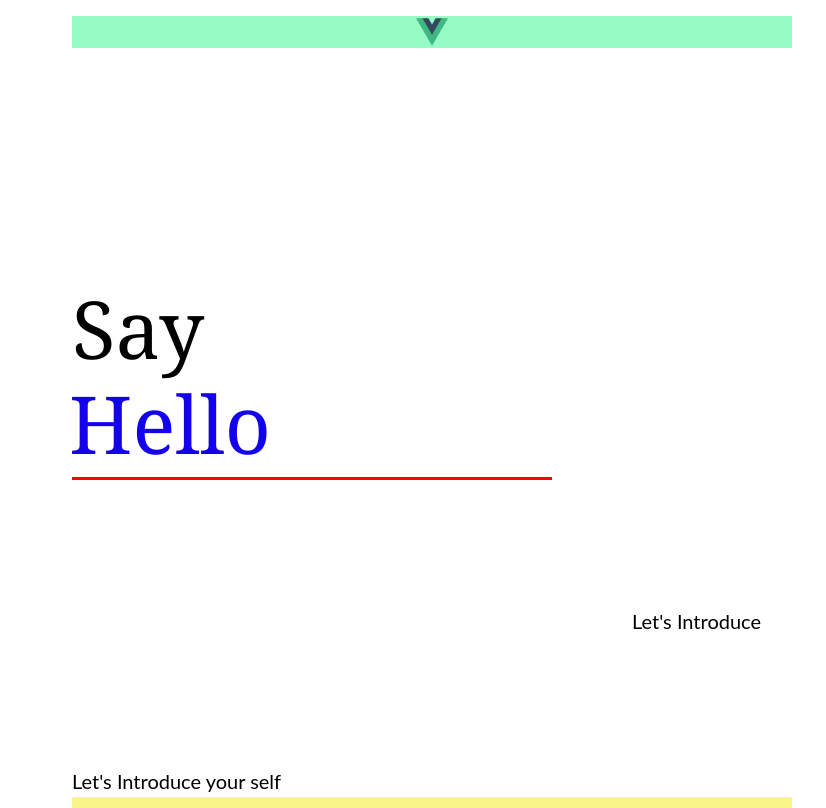
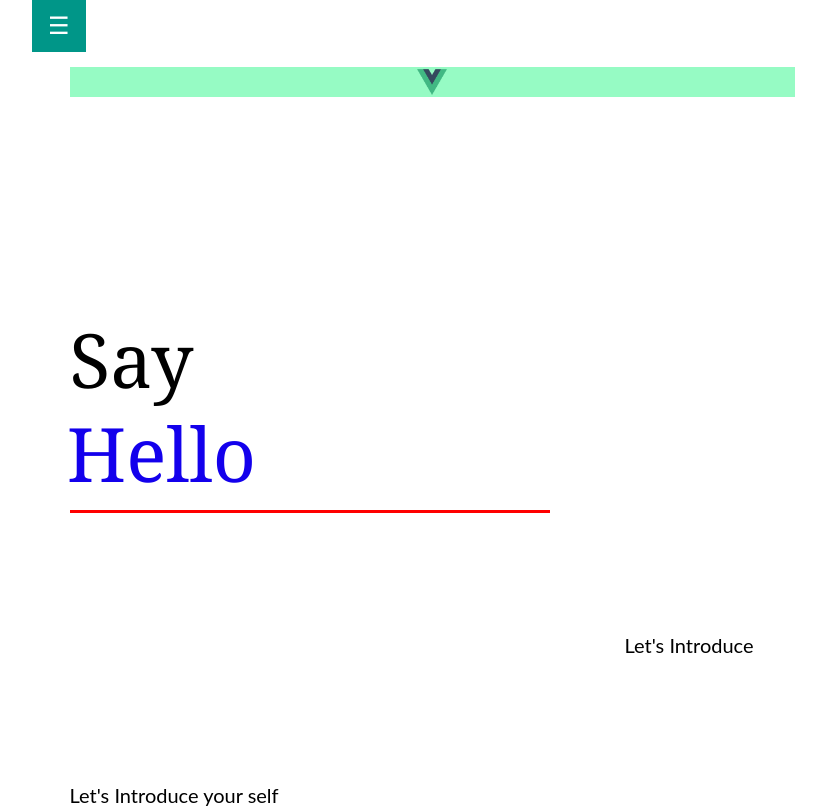
Before and after one commit to t0dd-kr/Intro, a Vue app in the folder frontend/: page /young in a window 1280 px wide. Shown: the top 808 px of the page, without its empty margins (208-1034 px from the left). Built offline with nearby package versions, Linux system fonts and the light colour scheme.

Commit message:
add sidebar for enable hidden meue tab (young.vue)

```diff
--- a/frontend/src/components/Young.vue
+++ b/frontend/src/components/Young.vue
@@ -1,5 +1,16 @@
 <template lang="html">
   <div class="window_tile">
+    <meta name="viewport" content="width=device-width, initial-scale=1">
+    <link rel="stylesheet" href="https://www.w3schools.com/w3css/4/w3.css">
+    <div class="w3-sidebar w3-bar-block w3-card w3-animate-left" style="display:none" id="mySidebar">
+      <button class="w3-bar-item w3-button w3-large" onclick="w3_close()">Close &times;</button>
+      <a href="./young" class="w3-bar-item w3-button">Link to young</a>
+      <a href="./young2" class="w3-bar-item w3-button">Link to young2</a>
+      <a href="./yoon" class="w3-bar-item w3-button">Link to yoon</a>
+    </div>
+
+    <button id="openNav" class="w3-button w3-teal w3-xlarge" onclick="w3_open()">&#9776;</button>
+
     <div class="tile1">
     </div>
     <div class="tile2">
@@ -41,7 +52,21 @@
 
 <script>
 export default {
+/*
+  function w3_open() {
+    document.getElementById("window_tile").style.marginLeft = "25%";
+    document.getElementById("mySidebar").style.width = "25%";
+    document.getElementById("mySidebar").style.display = "block";
+    document.getElementById("openNav").style.display = 'none';
+  },
+  function w3_close() {
+    document.getElementById("window_tile").style.marginLeft = "0%";
+    document.getElementById("mySidebar").style.display = "none";
+    document.getElementById("openNav").style.display = "inline-block";
+  }
+*/
 }
+
 </script>
 
 <style scoped>
```
